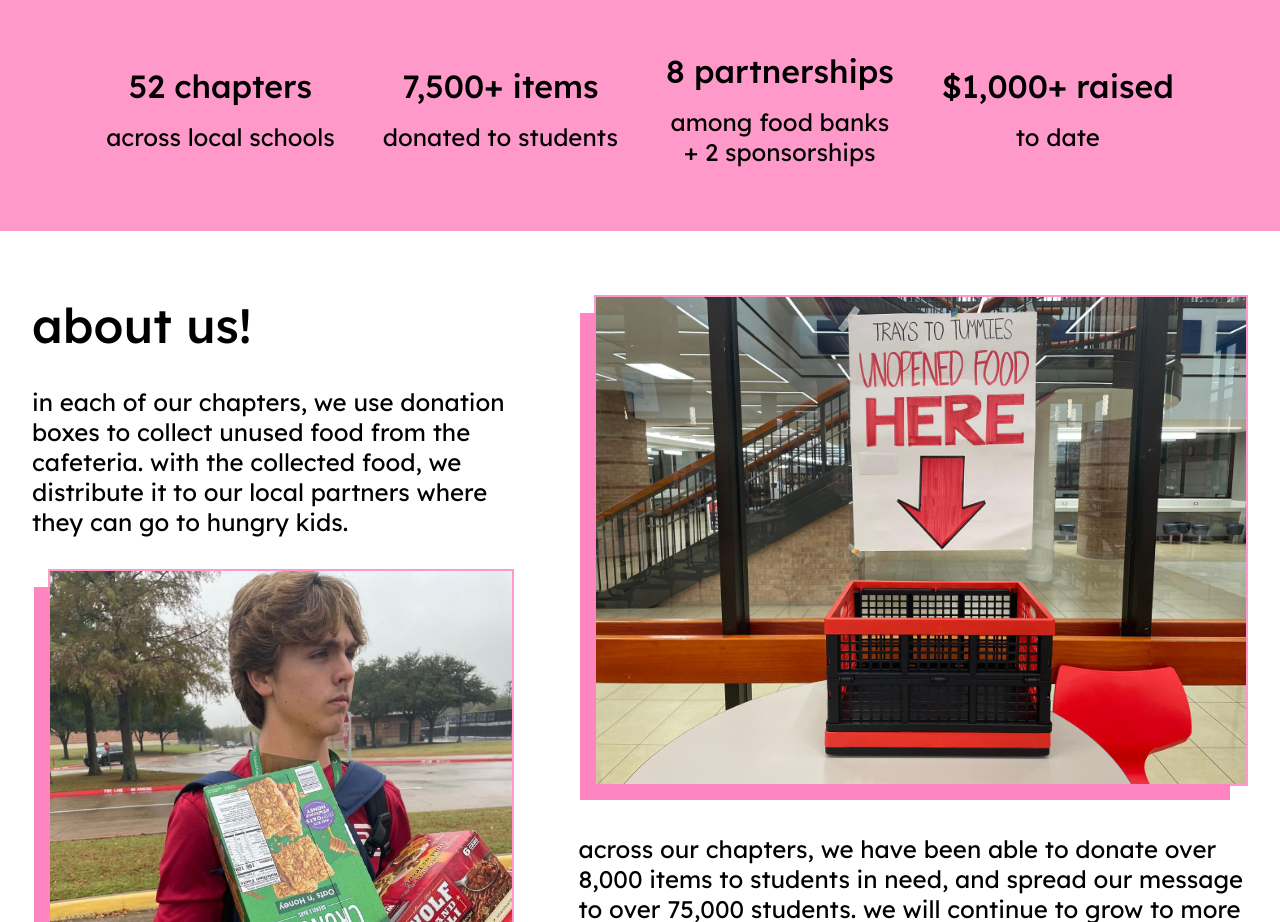
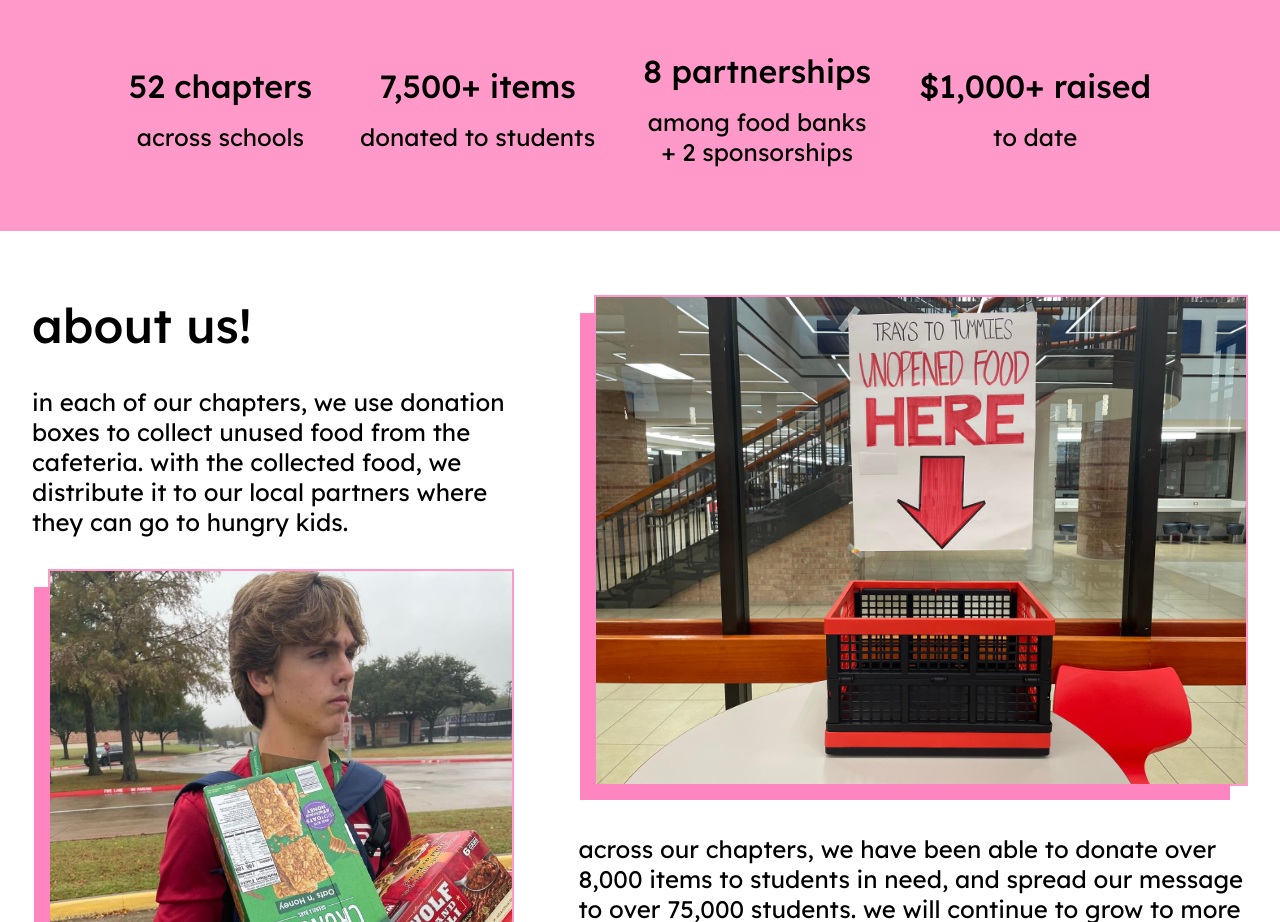
Before and after one commit to CriticalElement/trays-to-tummies, a SvelteKit app: page / in a window 1280 px wide. Shown: the part 860-1782 px from the top of the page. Built offline with nearby package versions, Linux system fonts and the light colour scheme; a web font is replaced by a local one.

Commit message:
change word

```diff
--- a/src/routes/+page.svelte
+++ b/src/routes/+page.svelte
@@ -103,7 +103,7 @@
 	<div class="stats">
 		<div class="info">
 			<h3 id="chapters">54 chapters</h3>
-			<p>across local schools</p>
+			<p>across schools</p>
 		</div>
 		<div class="divider"></div>
 		<div class="info">
```
